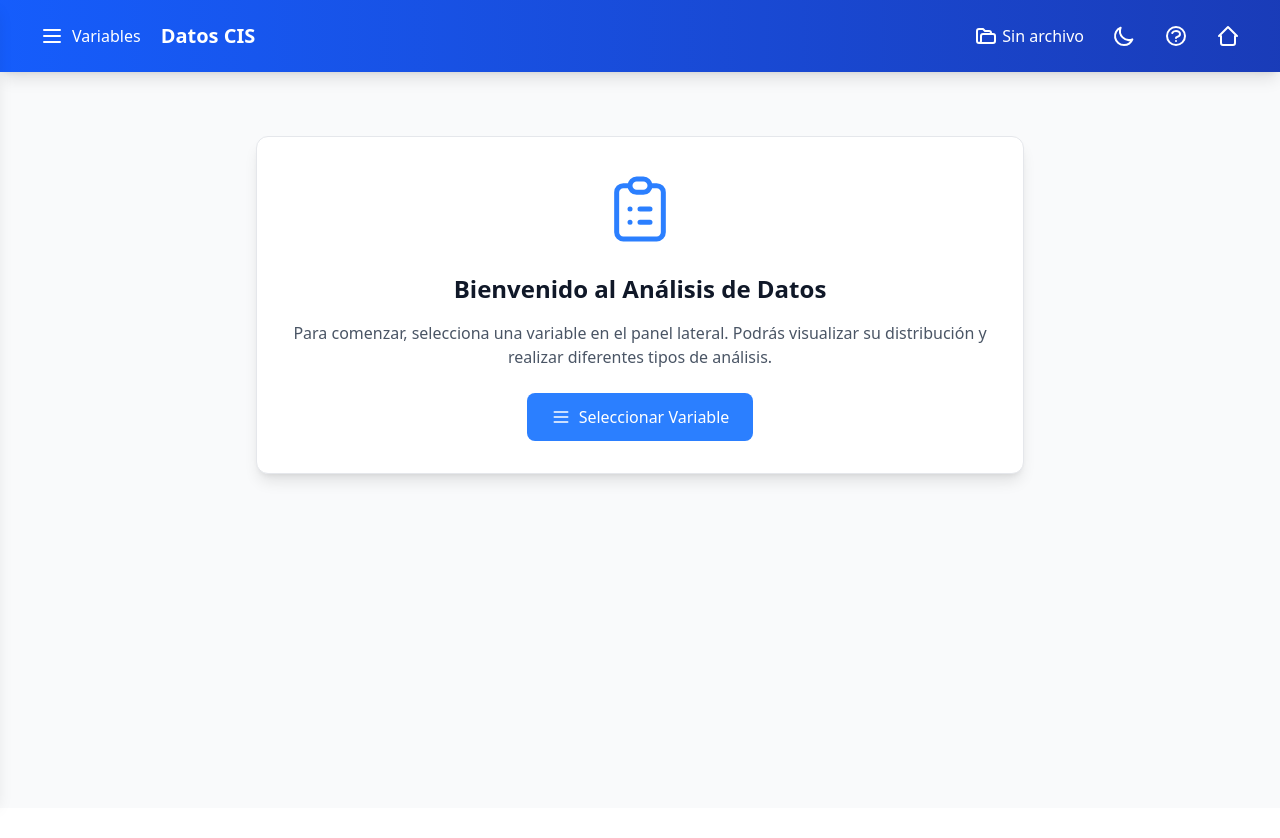
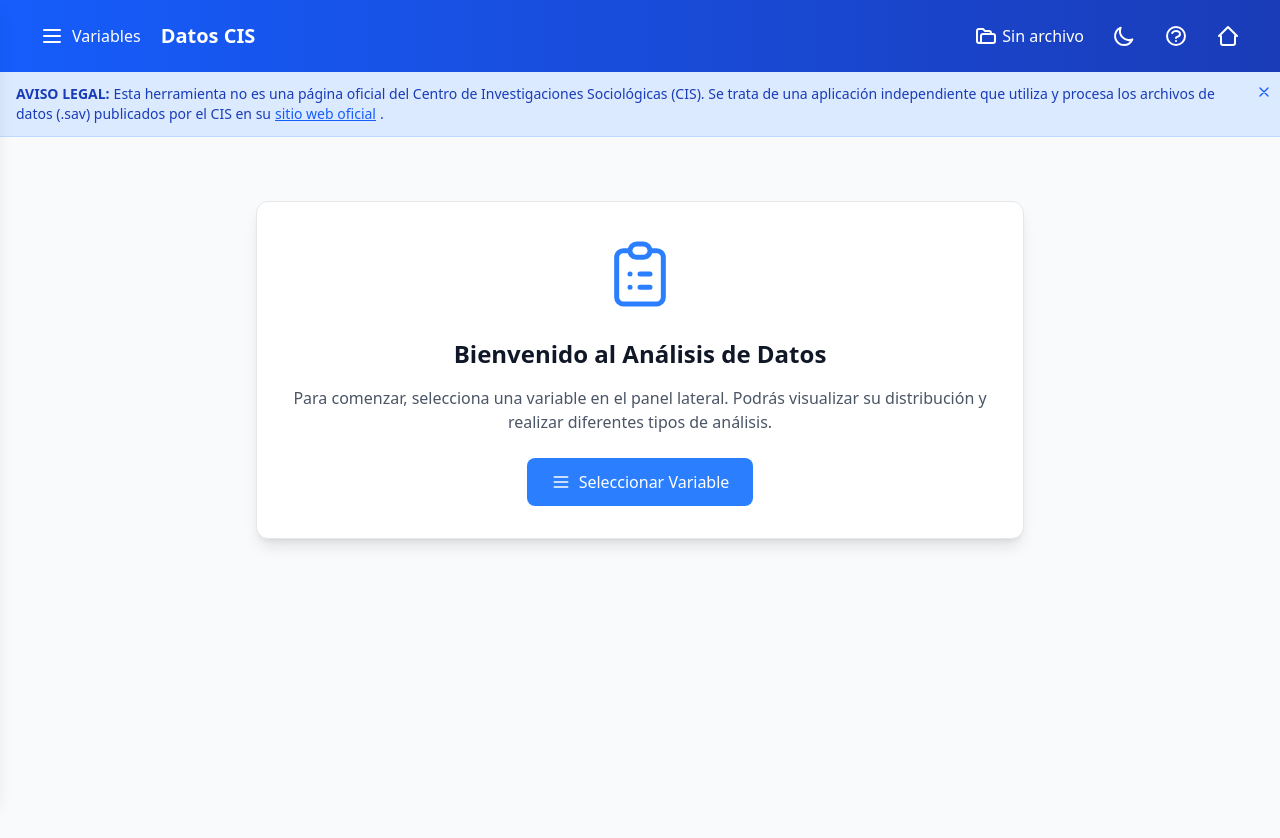
Before and after one commit to pma1999/cis-visualizaciones, a React (Vite) app in the folder frontend/: page /analysis in a window 1280 px wide. Shown: the top 838 px of the page. Before the commit the page ends 808 px from the top, so only its background shows below. Built offline with nearby package versions, Linux system fonts and the light colour scheme; no server answers.

Commit message:
feat: Add legal disclaimer to AnalysisPage and LandingPage
- Implement dismissible disclaimer banner in AnalysisPage with dark mode support
- Add static disclaimer section to LandingPage
- Include legal notice about the application's independent nature and data source

```diff
--- a/frontend/src/components/AnalysisPage.jsx
+++ b/frontend/src/components/AnalysisPage.jsx
@@ -31,6 +31,9 @@ export default function AnalysisPage() {
 
   // Estado para modo claro/oscuro
   const [darkMode, setDarkMode] = useState(false);
+
+  // Estado para controlar si se muestra el disclaimer
+  const [showDisclaimer, setShowDisclaimer] = useState(true);
 
   // Efecto para reiniciar exclusiones cuando cambian variables
   useEffect(() => {
@@ -173,6 +176,38 @@ export default function AnalysisPage() {
           </div>
         </div>
       </header>
+
+      {/* Disclaimer Banner */}
+      {showDisclaimer && (
+        <div className={`${darkMode ? 'bg-blue-900/80' : 'bg-blue-100'} border-b ${darkMode ? 'border-blue-800' : 'border-blue-200'}`}>
+          <div className="max-w-7xl mx-auto px-4 py-3 relative">
+            <div className="flex items-start sm:items-center justify-between">
+              <div className="flex-1 pr-10">
+                <p className={`text-xs sm:text-sm ${darkMode ? 'text-blue-100' : 'text-blue-800'}`}>
+                  <span className="font-semibold mr-1">AVISO LEGAL:</span>
+                  Esta herramienta no es una página oficial del Centro de Investigaciones Sociológicas (CIS).
+                  Se trata de una aplicación independiente que utiliza y procesa los archivos de datos (.sav) publicados por el CIS en su
+                  <a href="https://www.cis.es/catalogo-estudios/resultados-definidos/buscador-estudios"
+                     target="_blank"
+                     rel="noopener noreferrer"
+                     className={`${darkMode ? 'text-blue-300' : 'text-blue-600'} mx-1 underline hover:text-blue-500`}>
+                    sitio web oficial
+                  </a>.
+                </p>
+              </div>
+              <button
+                onClick={() => setShowDisclaimer(false)}
+                className={`absolute right-2 top-3 ${darkMode ? 'text-blue-200 hover:text-blue-100' : 'text-blue-600 hover:text-blue-800'}`}
+                aria-label="Cerrar aviso"
+              >
+                <svg className="w-4 h-4" fill="none" stroke="currentColor" viewBox="0 0 24 24">
+                  <path strokeLinecap="round" strokeLinejoin="round" strokeWidth={2} d="M6 18L18 6M6 6l12 12" />
+                </svg>
+              </button>
+            </div>
+          </div>
+        </div>
+      )}
 
       <div className="min-h-[calc(100vh-64px)] flex flex-col md:flex-row">
         {/* Panel lateral mejorado */}
--- a/frontend/src/components/LandingPage.jsx
+++ b/frontend/src/components/LandingPage.jsx
@@ -14,6 +14,21 @@ export default function LandingPage() {
           <p className="text-xl mb-8">
             Explora y visualiza datos del Centro de Investigaciones Sociológicas de manera interactiva
           </p>
+
+          {/* Disclaimer */}
+          <div className="bg-white/20 backdrop-blur-sm p-4 rounded-lg mb-8 mx-auto max-w-3xl">
+            <p className="text-sm text-white">
+              <span className="font-semibold">AVISO LEGAL:</span> Esta herramienta no es una página oficial del Centro de Investigaciones Sociológicas (CIS).
+              Se trata de una aplicación independiente que utiliza y procesa los archivos de datos (.sav) publicados por el CIS en su sitio web oficial{' '}
+              <a href="https://www.cis.es/catalogo-estudios/resultados-definidos/buscador-estudios"
+                 target="_blank"
+                 rel="noopener noreferrer"
+                 className="underline font-medium hover:text-blue-200 transition-colors">
+                www.cis.es
+              </a>.
+            </p>
+          </div>
+
           <Link
             to="/analysis"
             className="bg-white text-blue-700 px-8 py-3 rounded-lg font-semibold text-lg hover:bg-blue-50 transition duration-300"
```
